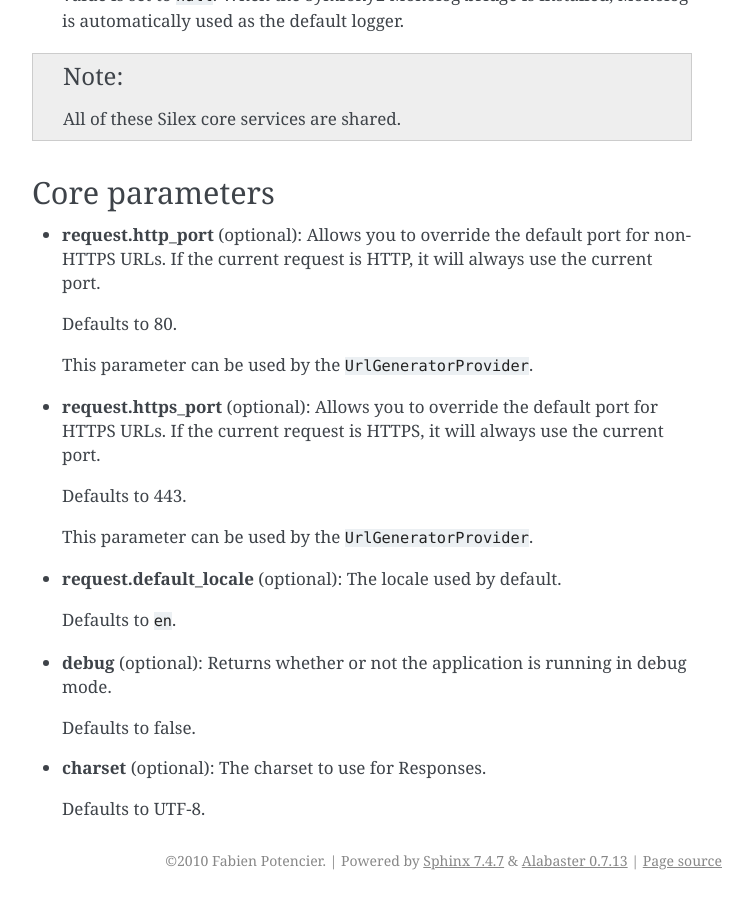
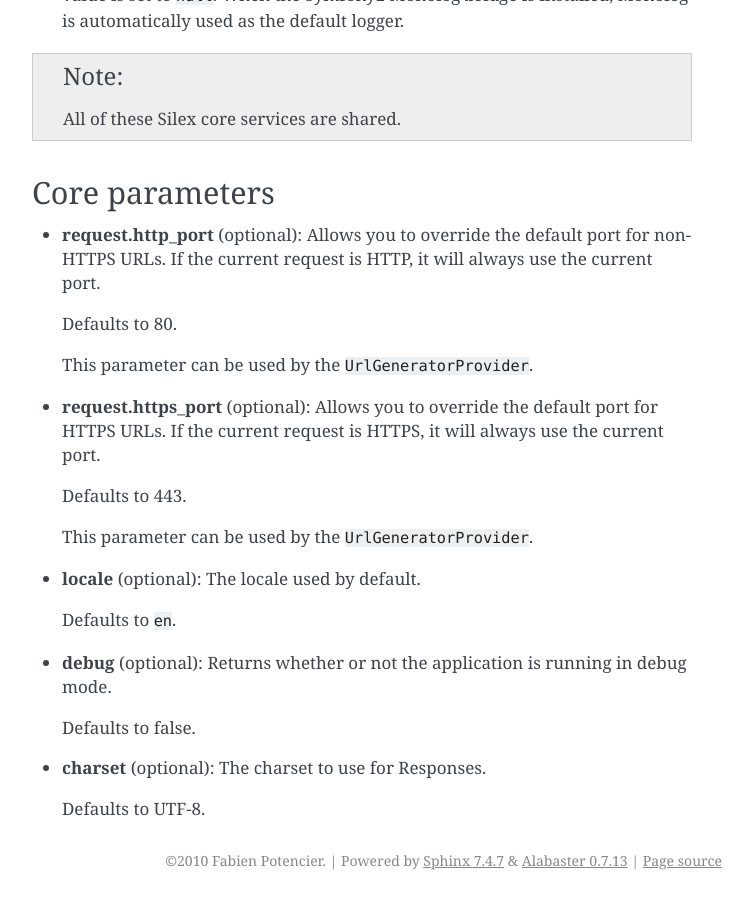
Before and after one commit to silexphp/Silex, a Sphinx documentation site: the page built from doc/services.rst, in a window 1280 px wide and 900 px high, scrolled down 4545 px. Shown: the whole window, without its empty margins (388-1141 px from the left). Built offline with Sphinx 7.4.7, drawn with Linux system fonts in a browser that asks for light colours.

Commit message:
fixed typo

```diff
--- a/doc/services.rst
+++ b/doc/services.rst
@@ -245,7 +245,7 @@ Core parameters
 
   This parameter can be used by the ``UrlGeneratorProvider``.
 
-* **request.default_locale** (optional): The locale used by default.
+* **locale** (optional): The locale used by default.
 
   Defaults to ``en``.
 
```
